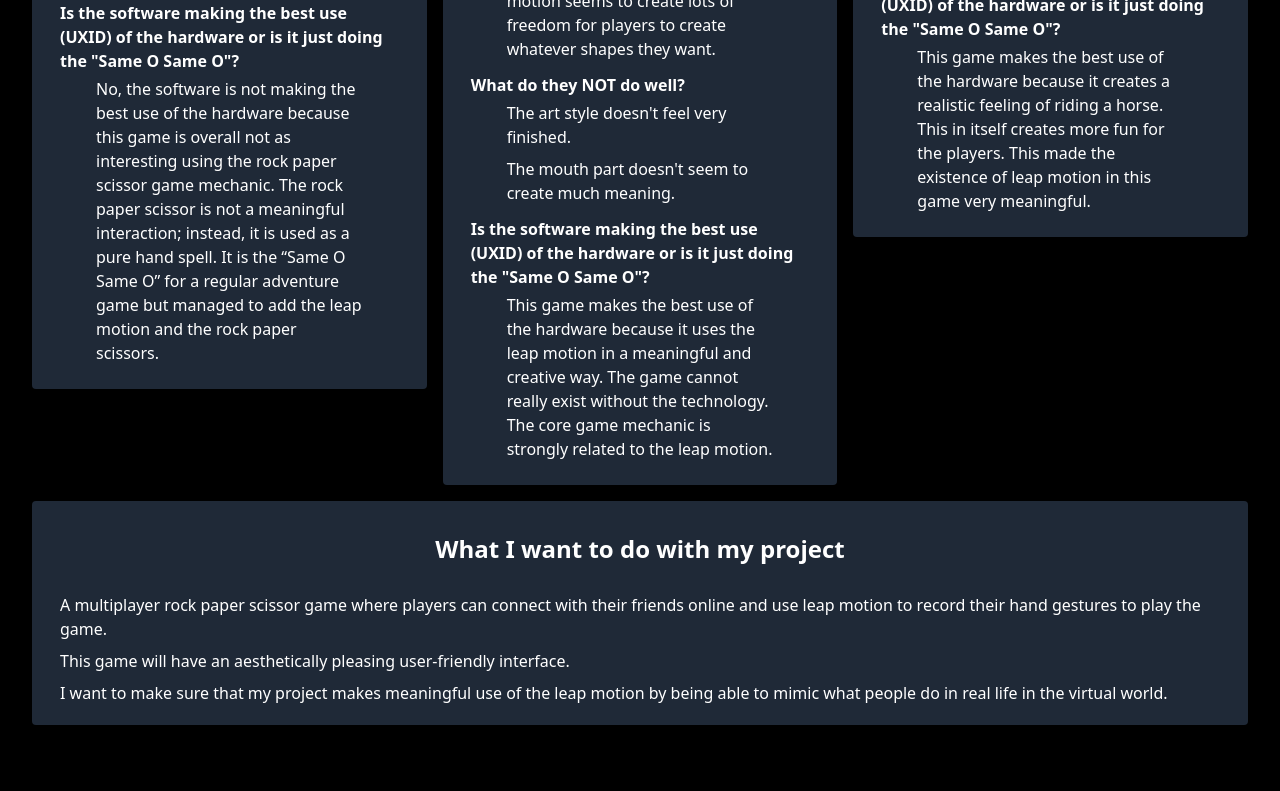
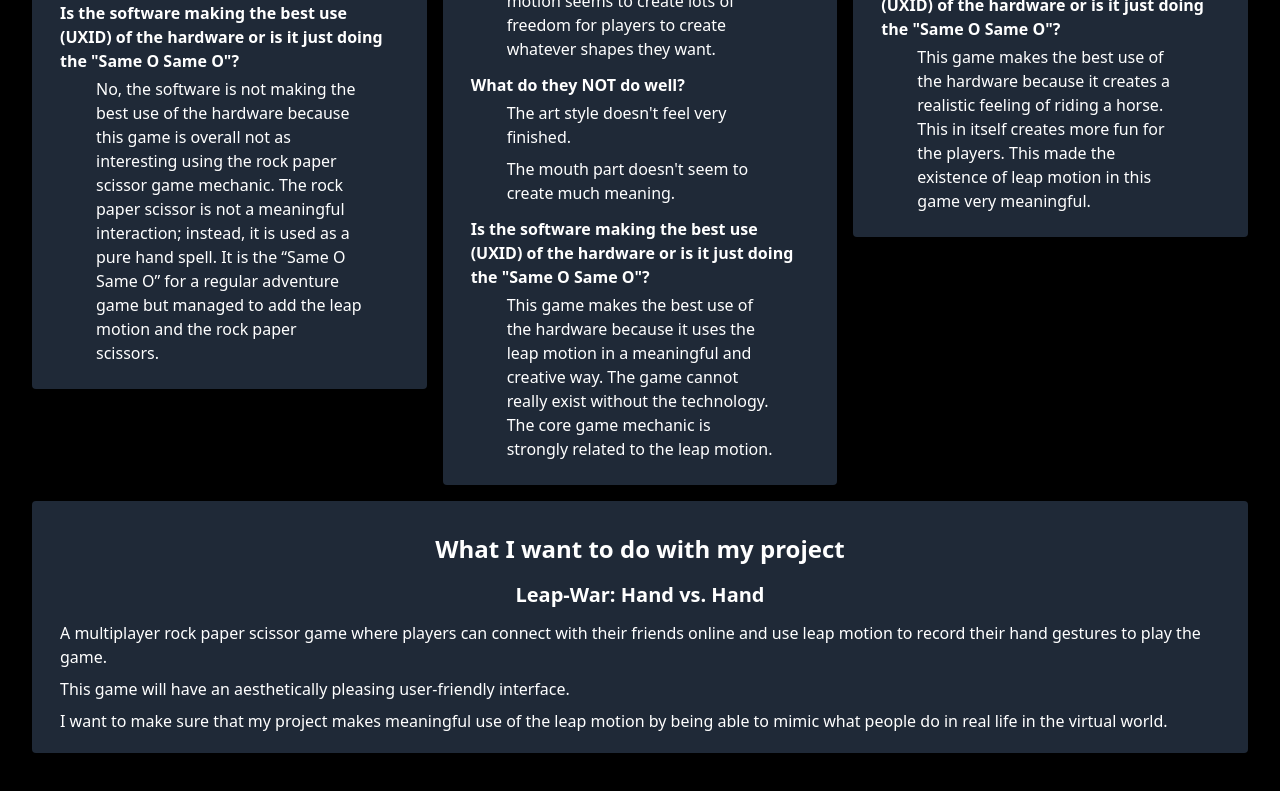
Before and after one commit to lingan233/idm381-lz435, a plain HTML site: page idm381/hwk02/index.html in a window 1280 px wide. Shown: the part 1443-2234 px from the top of the page. Drawn offline with nearby package versions, Linux system fonts and the light colour scheme.

Commit message:
hwk2 add title

```diff
--- a/idm381/hwk02/index.html
+++ b/idm381/hwk02/index.html
@@ -100,6 +100,7 @@
             <div class="p-2 lg:w-full md:w-1/2 sm:w-full">
                 <div class="bg-gray-800 rounded pb-2">
                     <h3 class="text-2xl text-center p-4 pt-8 font-bold">What I want to do with my project</h3>
+                    <h3 class="text-xl text-center font-bold">Leap-War: Hand vs. Hand</h3>
                     <ul class="p-2">
                         <li class="px-5 py-1">A multiplayer rock paper scissor game where players can connect with their friends online and use leap motion to record their hand gestures to play the game.</li>
                         <li class="px-5 py-1">This game will have an aesthetically pleasing user-friendly interface.</li>
```
